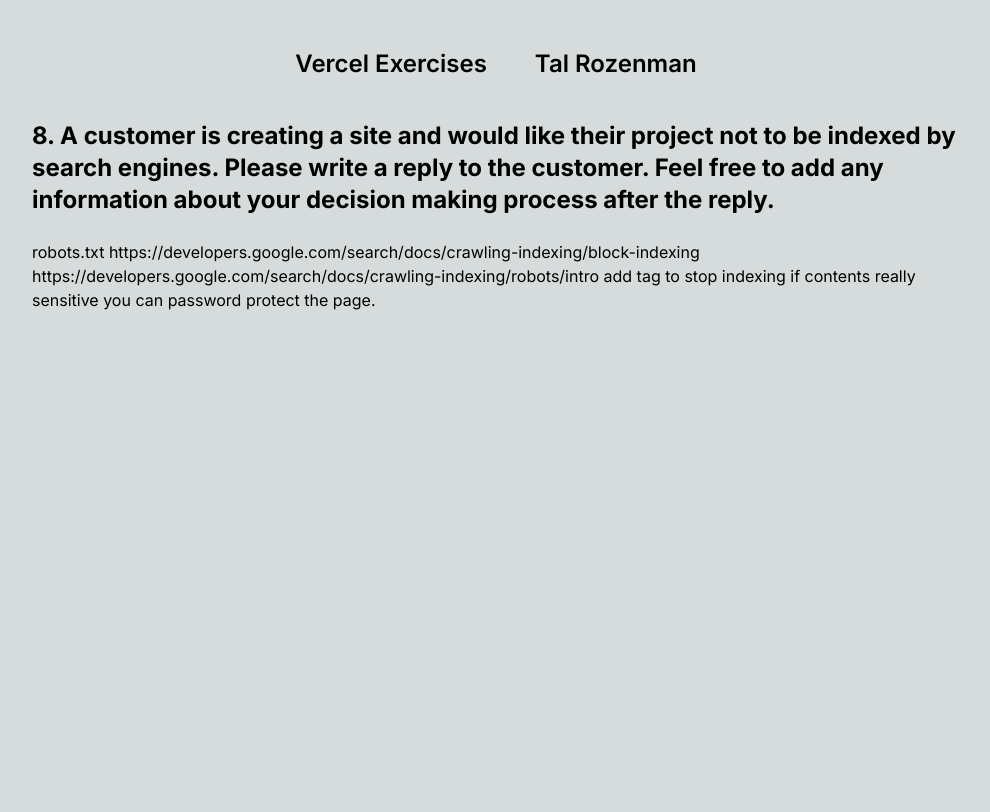
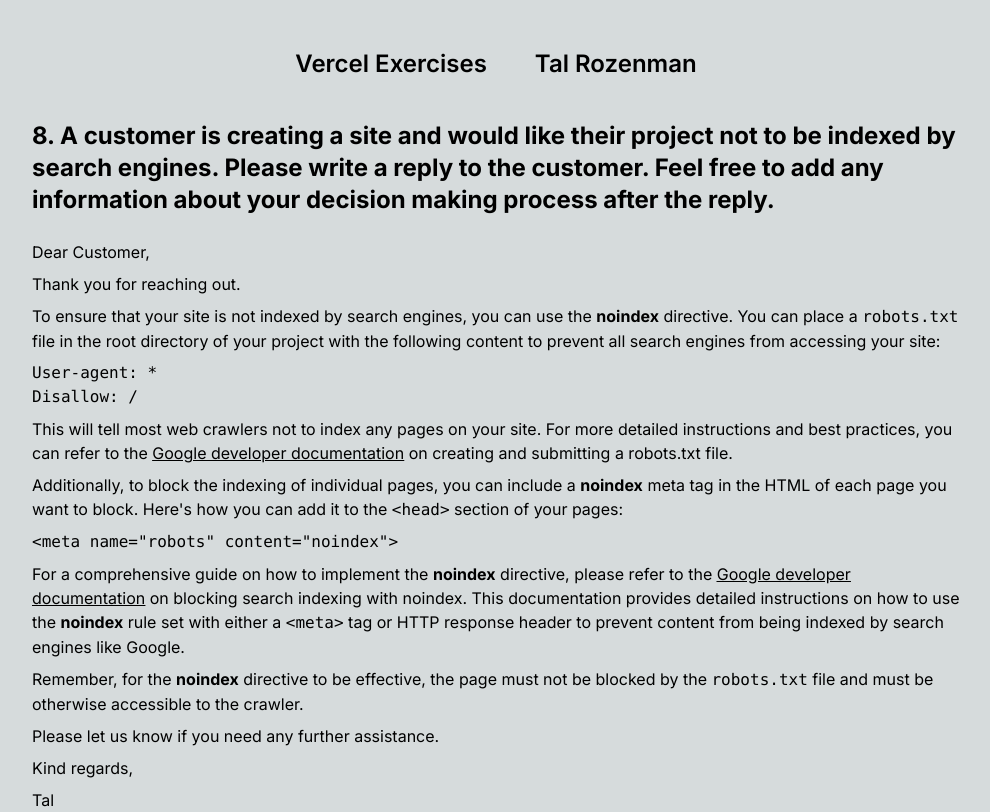
Before and after one commit to Tal-Rozenman/vercel_exercise, a Next.js app: page /answers/8 in a window 1280 px wide. Shown: the whole page, without its empty margins (144-1134 px from the left). Built offline with nearby package versions, Linux system fonts and the light colour scheme.

Commit message:
question 8

```diff
--- a/src/app/answers/7/page.tsx
+++ b/src/app/answers/7/page.tsx
@@ -11,9 +11,7 @@ export default function Answer() {
 
             <p className="mb-2"><img src="/carbon.svg"></img></p>
 
-            <p className="mb-2">For more detailed instructions and options, please refer to the <u><a href="https://nextjs.org/docs/api-reference/next.config.js/redirects">Redirects documentation</a></u> in the Next.js routing guide, linked below.</p>
-
-            <u><p className="mb-2"><a href="https://nextjs.org/docs/api-reference/next.config.js/redirects">https://nextjs.org/docs/api-reference/next.config.js/redirects</a></p></u>
+            <p className="mb-2">For more detailed instructions and options, please refer to the <u><a href="https://nextjs.org/docs/api-reference/next.config.js/redirects">Redirects documentation</a></u> in the Next.js routing guide</p>
 
             <p className="mb-2">Please let us know if you need any further assistance.</p>
 
--- a/src/app/answers/8/page.tsx
+++ b/src/app/answers/8/page.tsx
@@ -3,20 +3,31 @@ export default function Answer() {
 		<>
 			<h1 className="text-2xl font-bold mb-6">8. A customer is creating a site and would like their project not to be indexed by search engines. Please write a reply to the customer. Feel free to add any information about your decision making process after the reply.
 			</h1>
-			<p>
-				robots.txt
 
-				https://developers.google.com/search/docs/crawling-indexing/block-indexing
+			<p className="mb-2">Dear Customer,</p>
 
-				https://developers.google.com/search/docs/crawling-indexing/robots/intro
+			<p className="mb-2">Thank you for reaching out.</p>
 
-				add tag to stop indexing
+			<p className="mb-2">To ensure that your site is not indexed by search engines, you can use the <strong>noindex</strong> directive. You can place a <code>robots.txt</code> file in the root directory of your project with the following content to prevent all search engines from accessing your site:</p>
 
-				if contents really sensitive you can password protect the page.
+			<pre className="mb-2"><code>User-agent: *
+			<pre className="mb-2">Disallow: /</pre>
+			</code></pre>
 
+			<p className="mb-2">This will tell most web crawlers not to index any pages on your site. For more detailed instructions and best practices, you can refer to the <u><a href="https://developers.google.com/search/docs/crawling-indexing/robots/create-robots-txt">Google developer documentation</a></u> on creating and submitting a robots.txt file.</p>
 
+			<p className="mb-2">Additionally, to block the indexing of individual pages, you can include a <strong>noindex</strong> meta tag in the HTML of each page you want to block. Here's how you can add it to the <code>&lt;head&gt;</code> section of your pages:</p>
 
-			</p>
+			<pre className="mb-2"><code>&lt;meta name="robots" content="noindex"&gt;</code></pre>
+
+			<p className="mb-2">For a comprehensive guide on how to implement the <strong>noindex</strong> directive, please refer to the <u><a href="https://developers.google.com/search/docs/crawling-indexing/block-indexing">Google developer documentation</a></u> on blocking search indexing with noindex. This documentation provides detailed instructions on how to use the <strong>noindex</strong> rule set with either a <code>&lt;meta&gt;</code> tag or HTTP response header to prevent content from being indexed by search engines like Google.</p>
+
+			<p className="mb-2">Remember, for the <strong>noindex</strong> directive to be effective, the page must not be blocked by the <code>robots.txt</code> file and must be otherwise accessible to the crawler.</p>
+
+			<p className="mb-2">Please let us know if you need any further assistance.</p>
+
+			<p className="mb-2">Kind regards,</p>
+			<p className="mb-2">Tal</p>
 		</>
 	)
 }
```
